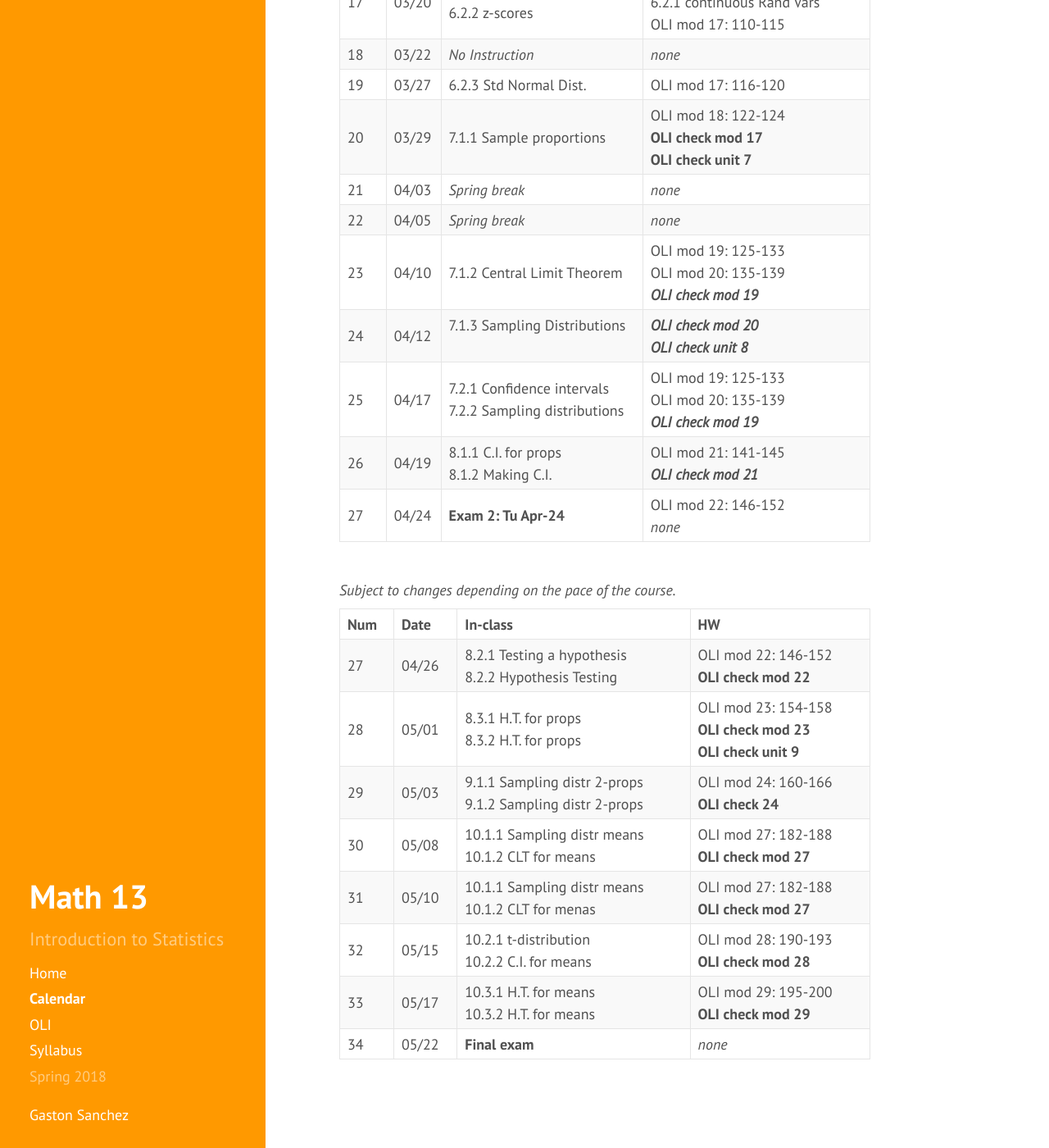
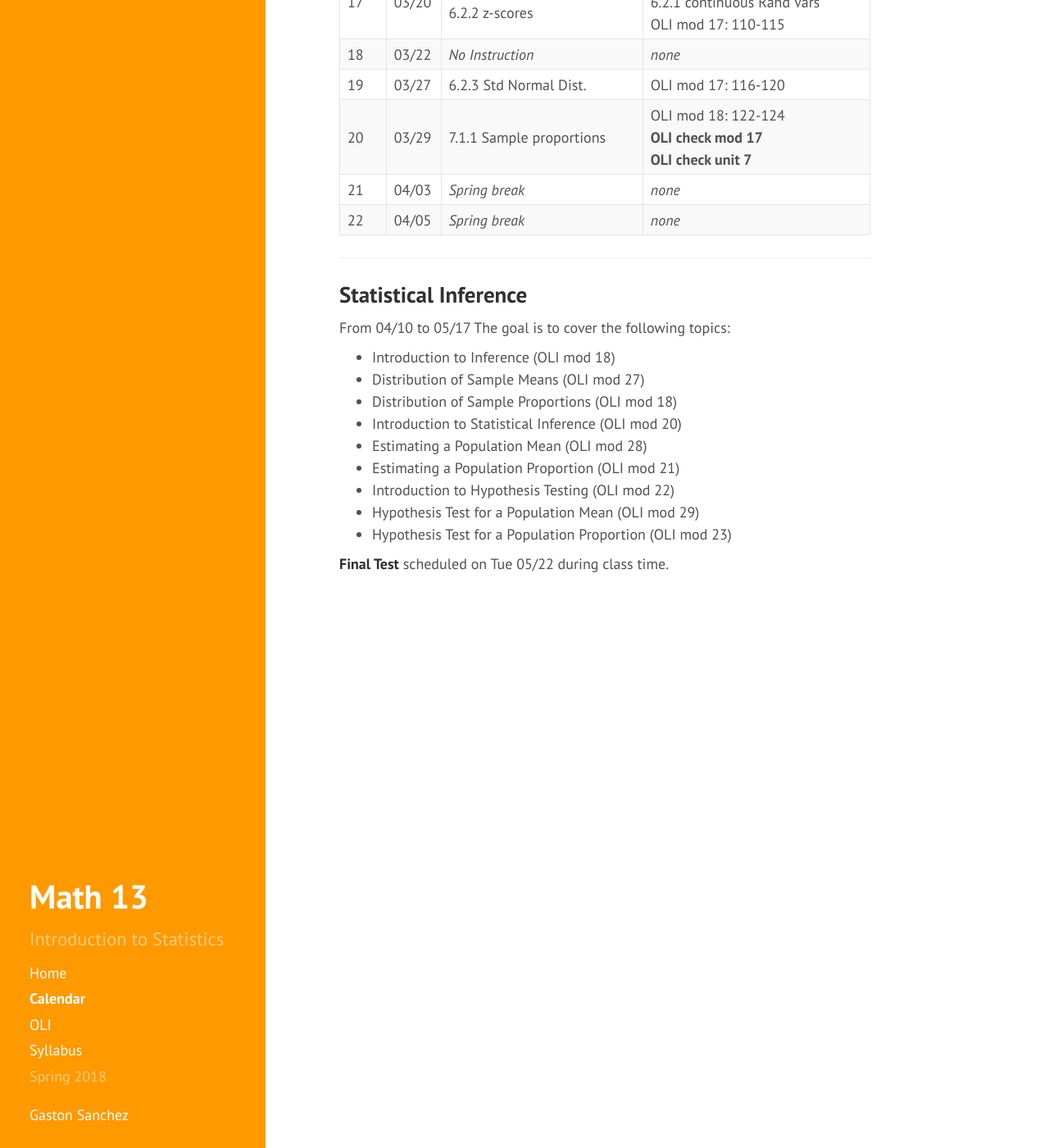
Before and after one commit to gastonstat/relic-math13, a Jekyll site: the page built from calendar.md, in a window 1280 px wide and 1400 px high, scrolled down 1622 px. Shown: the whole window at 82% size. Built offline with Jekyll 4.4.1, drawn with Linux system fonts in a browser that asks for light colours; nearby versions of some CDN libraries.

Commit message:
calendar: reshape inference

```diff
--- a/calendar.md
+++ b/calendar.md
@@ -200,130 +200,23 @@ Note: Checkpoints are due before the next day of classes from the day displayed
       <td><em>Spring break</em></td>
       <td><em>none</em></td>
     </tr>
-
-    <tr>
-      <td>23</td>
-      <td>04/10</td>
-      <td>7.1.2 Central Limit Theorem<br>
-          </td>
-      <td>OLI mod 19: 125-133<br>
-          OLI mod 20: 135-139<br>
-          <b><em>OLI check mod 19</em></b></td>
-    </tr>
-    <tr>
-      <td>24</td>
-      <td>04/12</td>
-      <td>7.1.3 Sampling Distributions<br>
-          <br>
-      	  </td>
-      <td><b><em>OLI check mod 20</em></b><br>
-      	  <b><em>OLI check unit 8</em></b></td>
-    </tr>
-    <tr>
-      <td>25</td>
-      <td>04/17</td>
-      <td>7.2.1 Confidence intervals<br>
-          7.2.2 Sampling distributions</td>
-      <td>OLI mod 19: 125-133<br>
-          OLI mod 20: 135-139<br>
-          <b><em>OLI check mod 19</em></b></td>
-    </tr>
-    <tr>
-      <td>26</td>
-      <td>04/19</td>
-      <td>8.1.1 C.I. for props<br>
-          8.1.2 Making C.I.</td>
-      <td>OLI mod 21: 141-145<br>
-          <b><em>OLI check mod 21</em></b></td>
-    </tr>
-    <tr>
-      <td>27</td>
-      <td>04/24</td>
-      <td><b>Exam 2: Tu Apr-24</b></td>
-      <td>OLI mod 22: 146-152<br>
-          <em>none</em></td>
-    </tr>
   </tbody>
  </table>
 
-<br>
-<em>Subject to changes depending on the pace of the course.</em>
-<br>
+-----
 
-<table>
-  <thead>
-    <tr>
-      <th align="left">Num</th>
-      <th align="left">Date</th>
-      <th align="left">In-class</th>
-      <th align="left">HW</th>
-    </tr>
-  </thead>
-  <tbody>
-    <tr>
-      <td>27</td>
-      <td>04/26</td>
-      <td>8.2.1 Testing a hypothesis<br>
-          8.2.2 Hypothesis Testing<br>
-          </td>
-      <td>OLI mod 22: 146-152<br>
-      	  <b>OLI check mod 22</b></td>
-    </tr>
-    <tr>
-      <td>28</td>
-      <td>05/01</td>
-      <td>8.3.1 H.T. for props<br>
-          8.3.2 H.T. for props</td>
-      <td>OLI mod 23: 154-158<br>
-      	  <b>OLI check mod 23</b><br>
-      	  <b>OLI check unit 9</b></td>
-    </tr>
-    <tr>
-      <td>29</td>
-      <td>05/03</td>
-      <td>
-          9.1.1 Sampling distr 2-props<br>
-          9.1.2 Sampling distr 2-props</td>
-      <td>OLI mod 24: 160-166<br>
-          <b>OLI check 24</b></td>
-    </tr>
-    <tr>
-      <td>30</td>
-      <td>05/08</td>
-      <td>10.1.1 Sampling distr means<br>
-          10.1.2 CLT for means</td>
-      <td>OLI mod 27: 182-188<br>
-          <b>OLI check mod 27</b></td>
-    </tr>
-    <tr>
-      <td>31</td>
-      <td>05/10</td>
-      <td>10.1.1 Sampling distr means<br>
-          10.1.2 CLT for menas</td>
-      <td>OLI mod 27: 182-188<br>
-          <b>OLI check mod 27</b></td>
-    </tr>
-    <tr>
-      <td>32</td>
-      <td>05/15</td>
-      <td>10.2.1 t-distribution<br>
-          10.2.2 C.I. for means</td>
-      <td>OLI mod 28: 190-193<br>
-          <b>OLI check mod 28</b></td>
-    </tr>
-    <tr>
-      <td>33</td>
-      <td>05/17</td>
-      <td>10.3.1 H.T. for means<br>
-          10.3.2 H.T. for means</td>
-      <td>OLI mod 29: 195-200<br>
-          <b>OLI check mod 29</b></td>
-    </tr>
-    <tr>
-      <td>34</td>
-      <td>05/22</td>
-      <td><b>Final exam</b></td>
-      <td><em>none</em></td>
-    </tr>
-  </tbody>
- </table>
+## Statistical Inference
+
+From 04/10 to 05/17 The goal is to cover the following topics:
+
+- Introduction to Inference (OLI mod 18)
+- Distribution of Sample Means (OLI mod 27)
+- Distribution of Sample Proportions (OLI mod 18)
+- Introduction to Statistical Inference (OLI mod 20)
+- Estimating a Population Mean (OLI mod 28)
+- Estimating a Population Proportion (OLI mod 21)
+- Introduction to Hypothesis Testing (OLI mod 22)
+- Hypothesis Test for a Population Mean (OLI mod 29)
+- Hypothesis Test for a Population Proportion (OLI mod 23)
+
+__Final Test__ scheduled on Tue 05/22 during class time.
```
